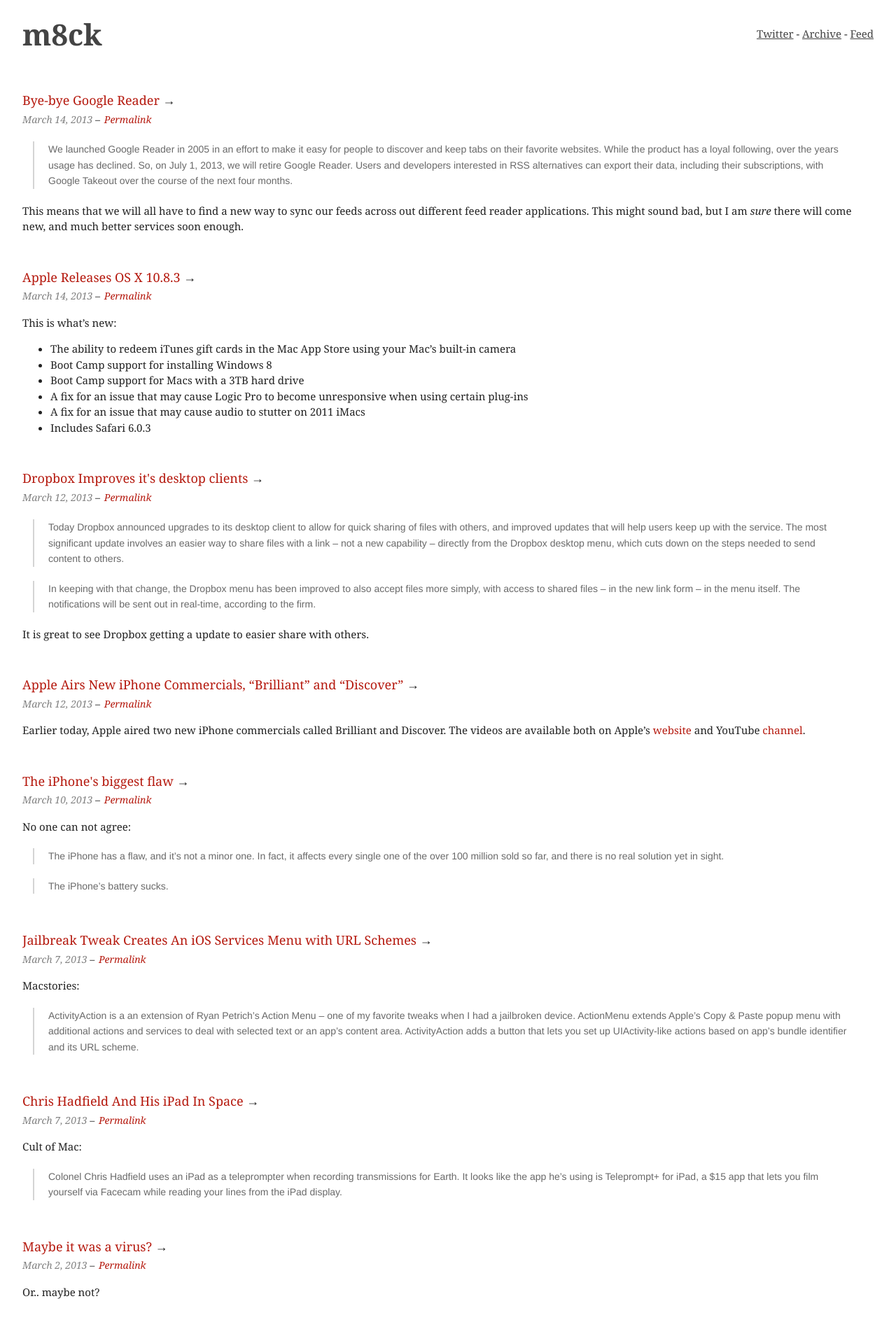
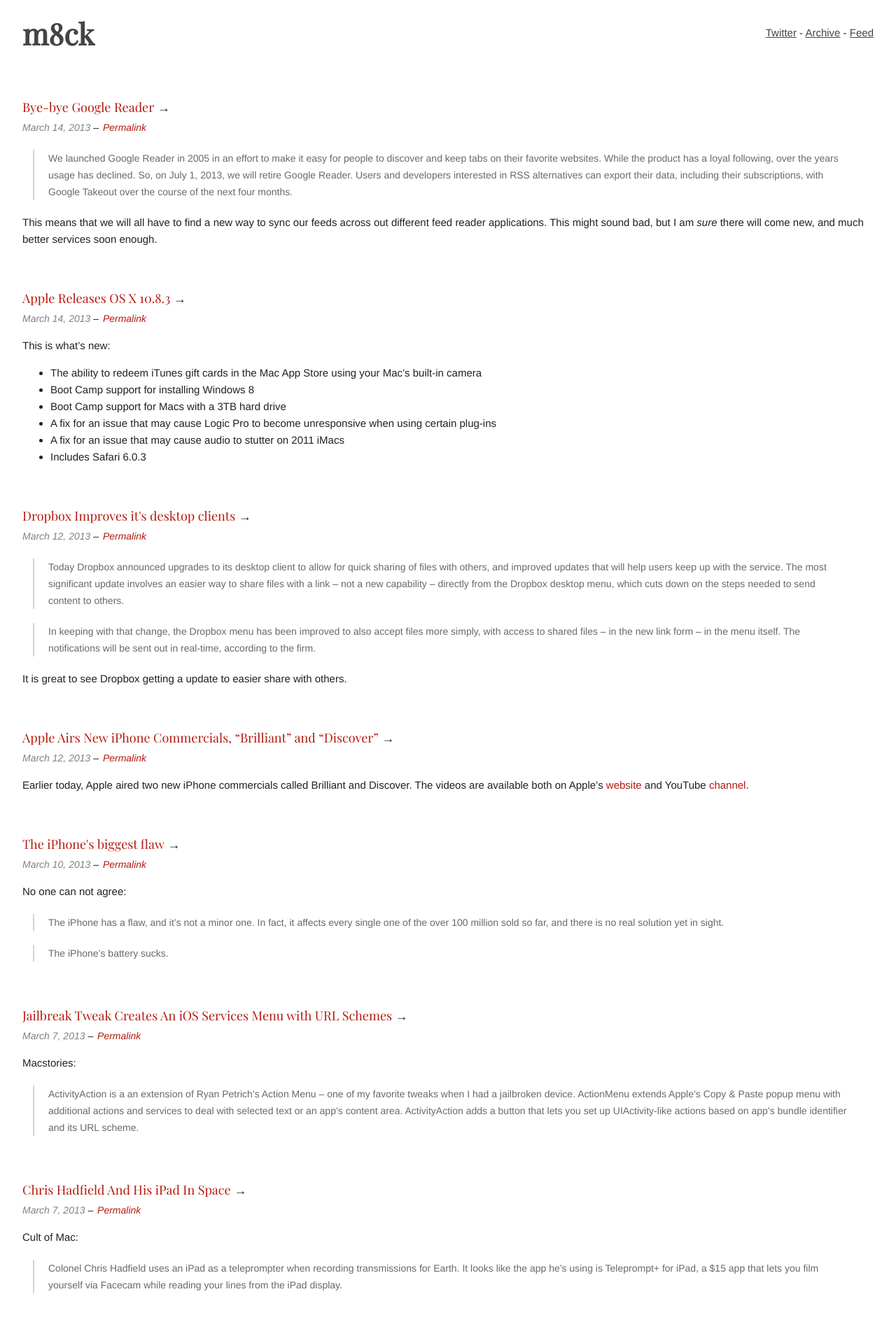
Before and after one commit to Echo3ToEcho7/m8ck.github.com, a Jekyll site: the page built from index.html, in a window 1280 px wide. Shown: the top 1909 px of the page at 70% size. Built offline with Jekyll 4.4.1, drawn with Linux system fonts in a browser that asks for light colours; some web fonts are replaced; Markdown is read by kramdown in place of the engine named in the settings.

Commit message:
New fonts!

```diff
--- a/_layouts/layout.html
+++ b/_layouts/layout.html
@@ -7,7 +7,8 @@
 	{% if page.description %}<meta name="description" content="{{ page.description }}" />{% endif %}
 	<title>{{ page.title }}</title>
 	<link href="/css/normalize.css" rel="stylesheet" />
-	<link href="http://fonts.googleapis.com/css?family=Droid+Serif:400,700,400italic" rel="stylesheet" />
+	<link href="//fonts.googleapis.com/css?family=Playfair+Display" rel="stylesheet" type="text/css">
+	<link href="//fonts.googleapis.com/css?family=Muli" rel="stylesheet" type="text/css">
 	<link href="/css/screen.css" media="screen" rel="stylesheet" />
 	<link href="/css/pygments.css" media="screen" rel="stylesheet" />
 	<link rel="alternate"  href="http://feeds.feedburner.com/m8ck" type="application/rss+xml" title="RSS Feed"/>
--- a/css/screen.css
+++ b/css/screen.css
@@ -4,7 +4,7 @@
 body {
 	background: #fff;
 	color: #222222;
-	font-family: "Droid Serif", Georgia, Times, serif;
+	font-family: "Muli", Helvetica, Arial, sans-serif;
 	font-size: 15px;
 }
 a {
@@ -30,6 +30,7 @@
 h4 { font-size: 16px; }
 h5 { font-size: 14px; }
 h6 { font-size: 12px; }
+h1, h2, h3, h4, h5, h6 { font-family: 'Playfair Display', Georgia, serif;}
 
 
 /******************************
@@ -80,10 +81,8 @@
 /******************************/
 
 .post {
-	padding: 10px 0 20px 0;
-
-	line-height: 1.5em;
-	/*border-bottom: 5px solid #eee;*/
+	padding: 20px 0;
+	line-height: 1.6em;
 }
 .single {
 	padding: 0;
@@ -128,10 +127,8 @@
 .post blockquote {
 	color: #696969;
 	border-left: 2px solid #D4D4D4;
-
 	font-size: 14px;
-	font-family: "Helvetica Neue", Helvetica, Arial, sans-serif;
-
+	font-family: "Muli", Helvetica, Arial, sans-serif;
 	margin: 20px 15px;
 	padding: 0 20px;
 }
```
